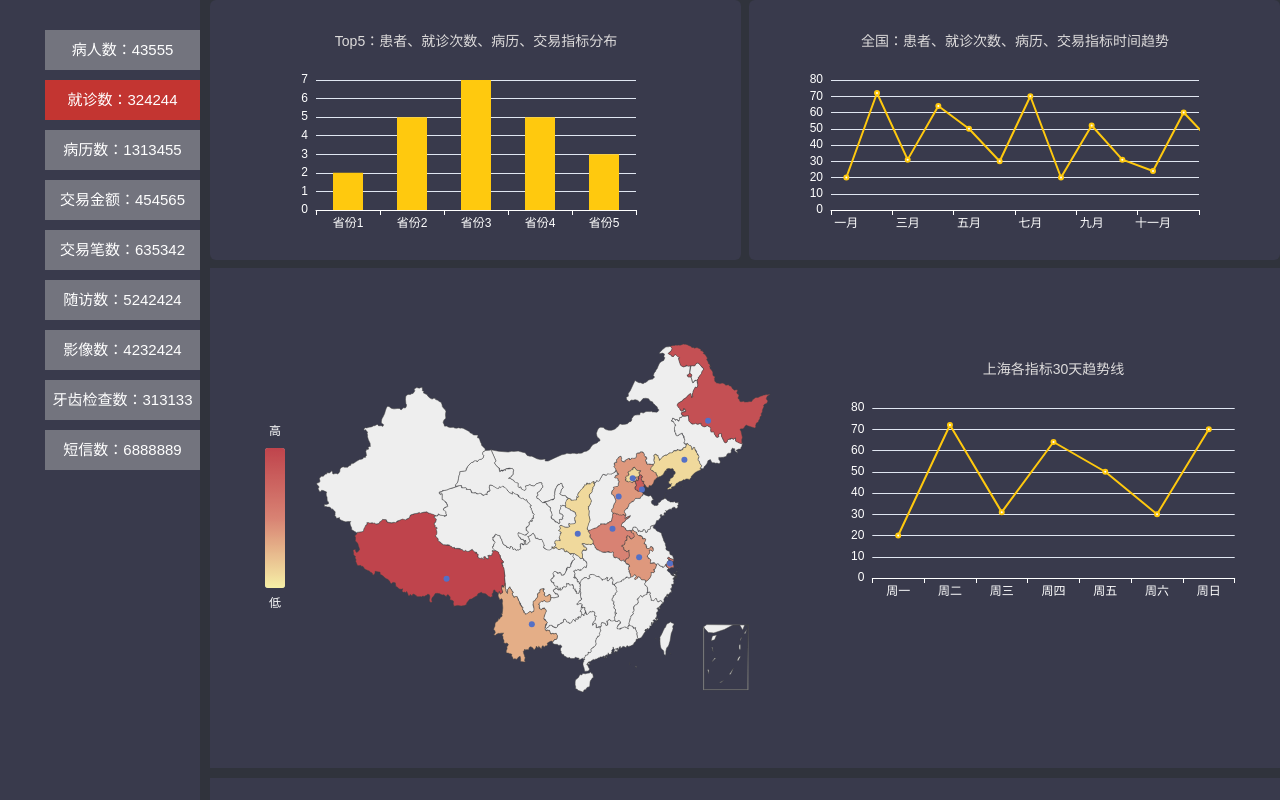
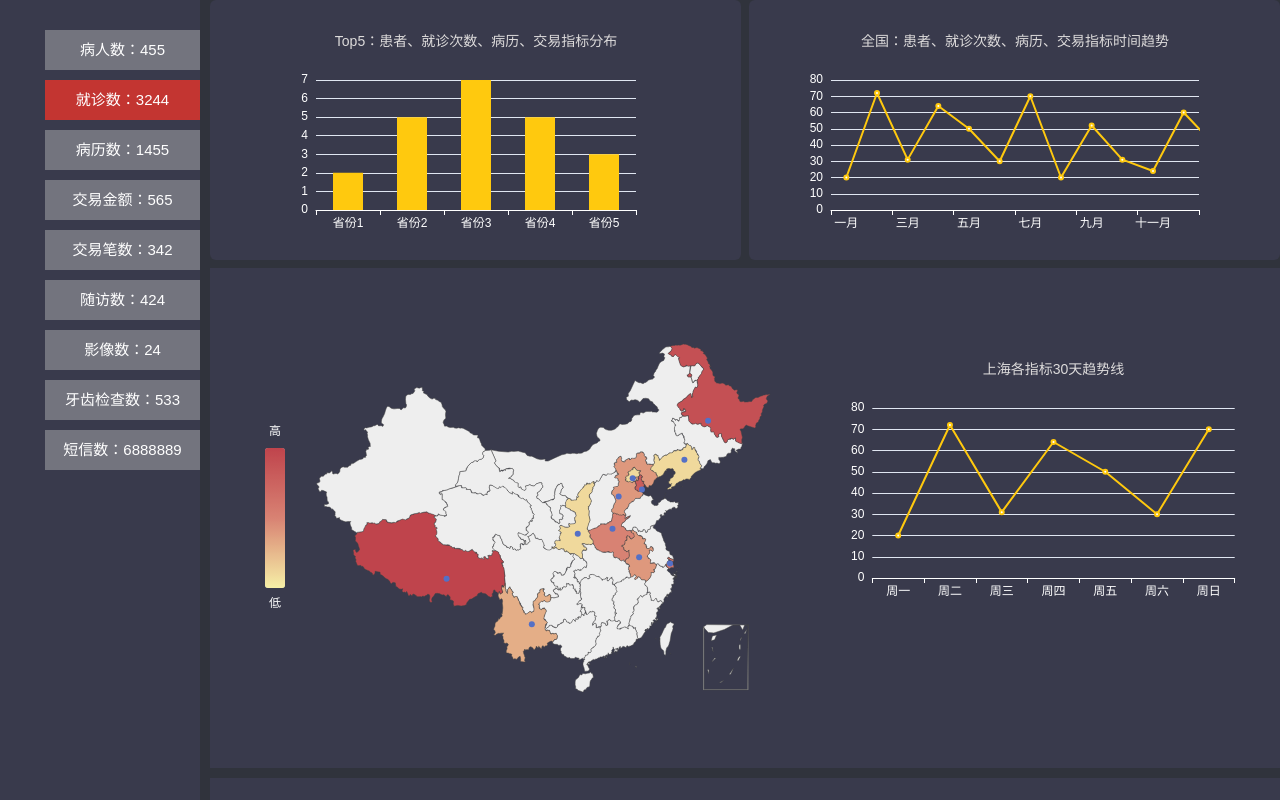
Before and after one commit to 1262022247/echartsMap, a plain HTML site: page index.html in a window 1280 px wide. Shown: the top 800 px of the page. Drawn offline with nearby package versions, Linux system fonts and the light colour scheme.

Commit message:
change datas

```diff
--- a/index.html
+++ b/index.html
@@ -12,14 +12,14 @@
     <!--联动图表-->
     <div class="left">
     	<ul>
-	    	<li><button value="病人数" id='0' class="active">病人数：43555</button></li>
-	    	<li><button value="就诊数" id='1'>就诊数：324244</button></li>
-	    	<li><button value="病历数" id='2'>病历数：1313455</button></li>
-	    	<li><button value="交易金额" id='3'>交易金额：454565</button></li>
-	    	<li><button value="交易笔数" id='4'>交易笔数：635342</button></li>
-	    	<li><button value="随访数" id='5'>随访数：5242424</button></li>
-	    	<li><button value="影像数" id='6'>影像数：4232424</button></li>
-	    	<li><button value="牙齿检查数" id='7'>牙齿检查数：313133</button></li>
+	    	<li><button value="病人数" id='0' class="active">病人数：455</button></li>
+	    	<li><button value="就诊数" id='1'>就诊数：3244</button></li>
+	    	<li><button value="病历数" id='2'>病历数：1455</button></li>
+	    	<li><button value="交易金额" id='3'>交易金额：565</button></li>
+	    	<li><button value="交易笔数" id='4'>交易笔数：342</button></li>
+	    	<li><button value="随访数" id='5'>随访数：424</button></li>
+	    	<li><button value="影像数" id='6'>影像数：24</button></li>
+	    	<li><button value="牙齿检查数" id='7'>牙齿检查数：533</button></li>
 	    	<li><button value="短信数" id='8'>短信数：6888889</button></li>
         </ul>
     </div>
```
